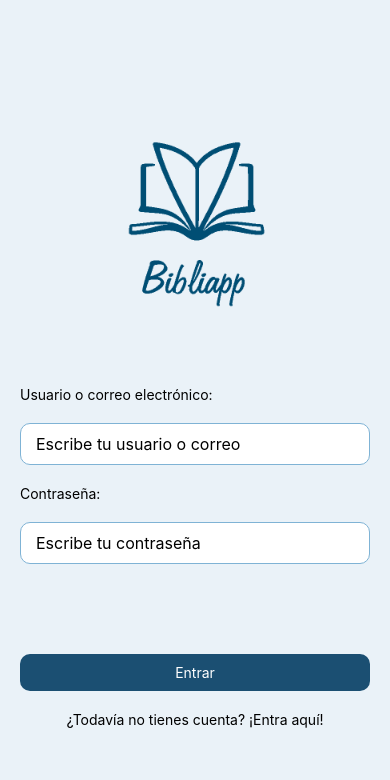
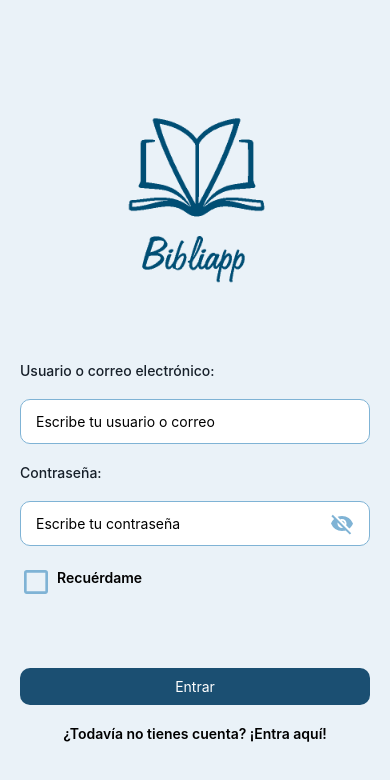
Before and after one commit to KevinFD95/Bibliapp, a React Native app in the folder frontend/: screen /Library in a window 390 px wide. Shown: the top 780 px of the page. Built offline with nearby package versions, Linux system fonts and the light colour scheme.

Commit message:
2025/03/31 - Nuevos iconos, cambios & prueba fetch api

```diff
--- /dev/null
+++ b/frontend/assets/icons/cart-icon.jsx
@@ -0,0 +1,18 @@
+import Svg, { Path } from "react-native-svg";
+
+import color from "../../src/config/colors.json";
+
+const CartIcon = ({ size }) => {
+  return (
+    <Svg height={size} width={size} viewBox="0 -960 960 960">
+      <Path
+        d="M280-80q-33 0-56.5-23.5T200-160q0-33 23.5-56.5T280-240q33 0 56.5 23.5T360-160q0 33-23.5 56.5T280-80Zm400 0q-33 0-56.5-23.5T600-160q0-33 23.5-56.5T680-240q33 0 56.5 23.5T760-160q0 33-23.5 56.5T680-80ZM208-800h590q23 0 35 20.5t1 41.5L692-482q-11 20-29.5 31T622-440H324l-44 80h480v80H280q-45 0-68-39.5t-2-78.5l54-98-144-304H40v-80h130l38 80Z"
+        fill={color.icons["selected-icons"]}
+        stroke={color.icons["selected-icons"]}
+        strokeWidth={1}
+      />
+    </Svg>
+  );
+};
+
+export default CartIcon;
--- /dev/null
+++ b/frontend/assets/icons/checkbox-icon.jsx
@@ -0,0 +1,23 @@
+import Svg, { Path } from "react-native-svg";
+
+import color from "../../src/config/colors.json";
+
+const CheckboxIcon = ({ size, checked }) => {
+  return (
+    <Svg height={size} width={size} viewBox="0 -960 960 960">
+      {checked ? (
+        <Path
+          d="m424-312 282-282-56-56-226 226-114-114-56 56 170 170ZM200-120q-33 0-56.5-23.5T120-200v-560q0-33 23.5-56.5T200-840h560q33 0 56.5 23.5T840-760v560q0 33-23.5 56.5T760-120H200Z"
+          fill={color.icons["selected-icons"]}
+        />
+      ) : (
+        <Path
+          d="M200-120q-33 0-56.5-23.5T120-200v-560q0-33 23.5-56.5T200-840h560q33 0 56.5 23.5T840-760v560q0 33-23.5 56.5T760-120H200Zm0-80h560v-560H200v560Z"
+          fill={color.icons["unselected-icons"]}
+        />
+      )}
+    </Svg>
+  );
+};
+
+export default CheckboxIcon;
--- /dev/null
+++ b/frontend/assets/icons/visibility-icon.jsx
@@ -0,0 +1,23 @@
+import Svg, { Path } from "react-native-svg";
+
+import color from "../../src/config/colors.json";
+
+const VisibilityIcon = ({ size, checked }) => {
+  return (
+    <Svg height={size} width={size} viewBox="0 -960 960 960">
+      {checked ? (
+        <Path
+          d="M792-56 624-222q-35 11-70.5 16.5T480-200q-151 0-269-83.5T40-500q21-53 53-98.5t73-81.5L56-792l56-56 736 736-56 56ZM480-320q11 0 20.5-1t20.5-4L305-541q-3 11-4 20.5t-1 20.5q0 75 52.5 127.5T480-320Zm292 18L645-428q7-17 11-34.5t4-37.5q0-75-52.5-127.5T480-680q-20 0-37.5 4T408-664L306-766q41-17 84-25.5t90-8.5q151 0 269 83.5T920-500q-23 59-60.5 109.5T772-302ZM587-486 467-606q28-5 51.5 4.5T559-574q17 18 24.5 41.5T587-486Z"
+          fill={color.icons["unselected-icons"]}
+        />
+      ) : (
+        <Path
+          d="M480-320q75 0 127.5-52.5T660-500q0-75-52.5-127.5T480-680q-75 0-127.5 52.5T300-500q0 75 52.5 127.5T480-320Zm0-72q-45 0-76.5-31.5T372-500q0-45 31.5-76.5T480-608q45 0 76.5 31.5T588-500q0 45-31.5 76.5T480-392Zm0 192q-146 0-266-81.5T40-500q54-137 174-218.5T480-800q146 0 266 81.5T920-500q-54 137-174 218.5T480-200Z"
+          fill={color.icons["selected-icons"]}
+        />
+      )}
+    </Svg>
+  );
+};
+
+export default VisibilityIcon;
--- a/frontend/src/app/home.jsx
+++ b/frontend/src/app/home.jsx
@@ -112,7 +112,7 @@ function HomeScreen() {
         horizontal={true}
         showsHorizontalScrollIndicator={false}
       />
-      <Text style={viewStyles.h1}>Recomendados para ti</Text>
+      <Text style={viewStyles.h2}>Recomendados para ti</Text>
       <FlatList
         contentContainerStyle={styles.section}
         data={books}
--- a/frontend/src/app/login.jsx
+++ b/frontend/src/app/login.jsx
@@ -4,7 +4,7 @@ import { createStackNavigator } from "@react-navigation/stack";
 import { useNavigation } from "@react-navigation/native";
 
 import { CustomButton } from "../components/button.jsx";
-import { CustomTextBox } from "../components/text-input.jsx";
+import { CustomTextBox, CustomTextBoxPass } from "../components/text-input.jsx";
 import { Popup } from "../components/popup.jsx";
 
 import TabNavigator from "../components/tab-navigator.jsx";
@@ -12,6 +12,7 @@ import RegisterScreen from "./register.jsx";
 
 import viewStyles from "../styles/view-styles.jsx";
 import logo from "../../assets/bibliapp-logo-inicio.png";
+import CheckboxIcon from "../../assets/icons/checkbox-icon.jsx";
 
 const Stack = createStackNavigator();
 
@@ -52,6 +53,7 @@ export function LoginScreen() {
 
   const [userInput, setUserInput] = useState();
   const [passInput, setPassInput] = useState();
+  const [checked, setChecked] = useState(false);
 
   const [alert, setAlert] = useState(false);
   const [alertMessage, setAlertMessage] = useState();
@@ -88,24 +90,32 @@ export function LoginScreen() {
       </View>
 
       <View style={styles.inputContainer}>
-        <Text>Usuario o correo electrónico:</Text>
+        <Text style={viewStyles.p}>Usuario o correo electrónico:</Text>
         <CustomTextBox
           placeholder={"Escribe tu usuario o correo"}
           value={userInput}
           onChangeText={setUserInput}
         />
-        <Text>Contraseña:</Text>
-        <CustomTextBox
+
+        <Text style={viewStyles.p}>Contraseña:</Text>
+        <CustomTextBoxPass
           placeholder={"Escribe tu contraseña"}
           value={passInput}
           onChangeText={setPassInput}
         />
+
+        <Pressable onPress={() => !setChecked(!checked)} style={styles.row}>
+          <CheckboxIcon size={32} checked={checked} />
+          <Text style={viewStyles.h5}>Recuérdame</Text>
+        </Pressable>
       </View>
 
       <View style={styles.buttonsContainer}>
         <CustomButton text="Entrar" onPress={handleLogin} />
         <Pressable onPress={handleRegister}>
-          <Text>¿Todavía no tienes cuenta? ¡Entra aquí!</Text>
+          <Text style={viewStyles.h5}>
+            ¿Todavía no tienes cuenta? ¡Entra aquí!
+          </Text>
         </Pressable>
       </View>
 
@@ -123,17 +133,28 @@ const styles = StyleSheet.create({
   view: {
     justifyContent: "center",
   },
+
   logoContainer: {
     alignItems: "center",
     marginBottom: 20,
   },
+
   logo: {
     width: 200,
     height: 200,
   },
+
   inputContainer: {
     marginVertical: 50,
   },
+
+  row: {
+    flexDirection: "row",
+    flexWrap: "wrap",
+    alignItems: "center",
+    gap: 5,
+  },
+
   buttonsContainer: {
     alignItems: "center",
   },
--- a/frontend/src/components/tab-navigator.jsx
+++ b/frontend/src/components/tab-navigator.jsx
@@ -1,4 +1,4 @@
-import { Image } from "react-native";
+import { Image, View, Pressable } from "react-native";
 import { createBottomTabNavigator } from "@react-navigation/bottom-tabs";
 import color from "../config/colors.json";
 import navLogo from "../../assets/bibliapp-logo-nav.png";
@@ -14,6 +14,7 @@ import HomeIcon from "../../assets/icons/home-icon.jsx";
 import LibraryIcon from "../../assets/icons/library-icon.jsx";
 import SearchIcon from "../../assets/icons/search-icon.jsx";
 import ProfileIcon from "../../assets/icons/profile-icon.jsx";
+import CartIcon from "../../assets/icons/cart-icon.jsx";
 
 const Tab = createBottomTabNavigator();
 const iconSize = 40;
@@ -36,6 +37,13 @@ export default function TabNavigator() {
             }}
             resizeMode="contain"
           />
+        ),
+        headerRight: () => (
+          <View style={{ marginRight: 20 }}>
+            <Pressable onPress={() => alert("Carrito")}>
+              <CartIcon size={38} />
+            </Pressable>
+          </View>
         ),
         tabBarStyle: {
           backgroundColor: color.nav["nav-background"],
--- a/frontend/src/components/text-input.jsx
+++ b/frontend/src/components/text-input.jsx
@@ -1,12 +1,13 @@
 import { useState } from "react";
-import { TextInput, StyleSheet } from "react-native";
+import { TextInput, StyleSheet, View, Pressable } from "react-native";
+
 import color from "../config/colors.json";
+
+import SearchIcon from "../../assets/icons/search-icon.jsx";
+import VisibilityIcon from "../../assets/icons/visibility-icon.jsx";
 
 export function CustomTextBox({ value, onChangeText, placeholder }) {
   const [isFocused, setIsFocused] = useState(false);
-
-  const handleFocus = () => setIsFocused(true);
-  const handleBlur = () => setIsFocused(false);
 
   return (
     <TextInput
@@ -14,8 +15,8 @@ export function CustomTextBox({ value, onChangeText, placeholder }) {
       value={value}
       onChangeText={onChangeText}
       placeholder={placeholder}
-      onFocus={handleFocus}
-      onBlur={handleBlur}
+      onFocus={() => setIsFocused(true)}
+      onBlur={() => setIsFocused(false)}
     />
   );
 }
@@ -23,60 +24,72 @@ export function CustomTextBox({ value, onChangeText, placeholder }) {
 export function CustomTextBoxFind({ value, onChangeText, placeholder }) {
   const [isFocused, setIsFocused] = useState(false);
 
-  const handleFocus = () => setIsFocused(true);
-  const handleBlur = () => setIsFocused(false);
-
   return (
+    <View style={[styles.inputFind, isFocused && styles.inputFindFocused]}>
+      <SearchIcon
+        size={32}
+        filled={isFocused}
+        selectedColor={color.icons["selected-icons"]}
+        unselectedColor={color.icons["unselected-icons"]}
+      />
       <TextInput
-      style={[styles.inputFind, isFocused && styles.inputFindFocused]}
         value={value}
         onChangeText={onChangeText}
         placeholder={placeholder}
-      onFocus={handleFocus}
-      onBlur={handleBlur}
+        onFocus={() => setIsFocused(true)}
+        onBlur={() => setIsFocused(false)}
       />
+    </View>
   );
 }
 
 export function CustomTextBoxPass({ value, onChangeText, placeholder }) {
   const [isFocused, setIsFocused] = useState(false);
-
-  const handleFocus = () => setIsFocused(true);
-  const handleBlur = () => setIsFocused(false);
+  const [visibility, setVisibility] = useState(true);
 
   return (
+    <View style={[styles.inputPass, isFocused && styles.inputPassFocused]}>
       <TextInput
-      style={[styles.input, isFocused && styles.inputFocused]}
-      secureTextEntry
+        secureTextEntry={visibility}
         value={value}
         onChangeText={onChangeText}
         placeholder={placeholder}
-      onFocus={handleFocus}
-      onBlur={handleBlur}
+        onFocus={() => setIsFocused(true)}
+        onBlur={() => setIsFocused(false)}
+        style={{ flex: 1 }}
       />
+      <Pressable onPress={() => setVisibility(!visibility)}>
+        <VisibilityIcon size={24} checked={visibility} />
+      </Pressable>
+    </View>
   );
 }
 
 const styles = StyleSheet.create({
   input: {
     width: "100%",
+    height: 45,
     marginVertical: 20,
     paddingVertical: 10,
     paddingHorizontal: 15,
     borderRadius: 10,
     color: color["black"],
-    fontSize: 16,
     borderWidth: 1,
     backgroundColor: "white",
     borderColor: color.icons["unselected-icons"],
   },
+
   inputFocused: {
     borderWidth: 3,
     borderColor: color["button-background"],
   },
 
   inputFind: {
+    flexDirection: "row",
+    alignItems: "center",
+    gap: 5,
     width: "100%",
+    height: 45,
     marginVertical: 20,
     paddingVertical: 10,
     paddingHorizontal: 15,
@@ -87,8 +100,30 @@ const styles = StyleSheet.create({
     backgroundColor: "white",
     borderColor: color.icons["unselected-icons"],
   },
+
   inputFindFocused: {
     borderWidth: 3,
     borderColor: color["button-background"],
   },
+
+  inputPass: {
+    flexDirection: "row",
+    alignItems: "center",
+    justifyContent: "space-between",
+    width: "100%",
+    height: 45,
+    marginVertical: 20,
+    paddingVertical: 10,
+    paddingHorizontal: 15,
+    borderRadius: 10,
+    color: color["black"],
+    borderWidth: 1,
+    backgroundColor: "white",
+    borderColor: color.icons["unselected-icons"],
+  },
+
+  inputPassFocused: {
+    borderWidth: 3,
+    borderColor: color["button-background"],
+  },
 });
--- a/frontend/src/styles/view-styles.jsx
+++ b/frontend/src/styles/view-styles.jsx
@@ -15,9 +15,40 @@ const viewStyles = StyleSheet.create({
     marginBottom: 20,
   },
 
+  h2: {
+    fontSize: 20,
+    fontWeight: "bold",
+    marginBottom: 10,
+  },
+
+  h3: {
+    fontSize: 18,
+    fontWeight: "bold",
+    marginBottom: 10,
+  },
+
+  h4: {
+    fontSize: 16,
+    fontWeight: "bold",
+    marginBottom: 10,
+  },
+
+  h5: {
+    fontSize: 14,
+    fontWeight: 600,
+    marginBottom: 10,
+  },
+
   p: {
     fontSize: 14,
+    fontWeight: 500,
     color: color["dark-text"],
+  },
+
+  enfasis: {
+    fontSize: 14,
+    fontWeight: 600,
+    fontStyle: "italic",
   },
 });
 
```
Also changed, not shown: frontend/assets/icons/add-cart-icon.jsx (added, +18 -0 lines), frontend/assets/icons/bookmark-icon.jsx (added, +27 -0 lines). Lines whose indentation alone changed are shown as unchanged.
